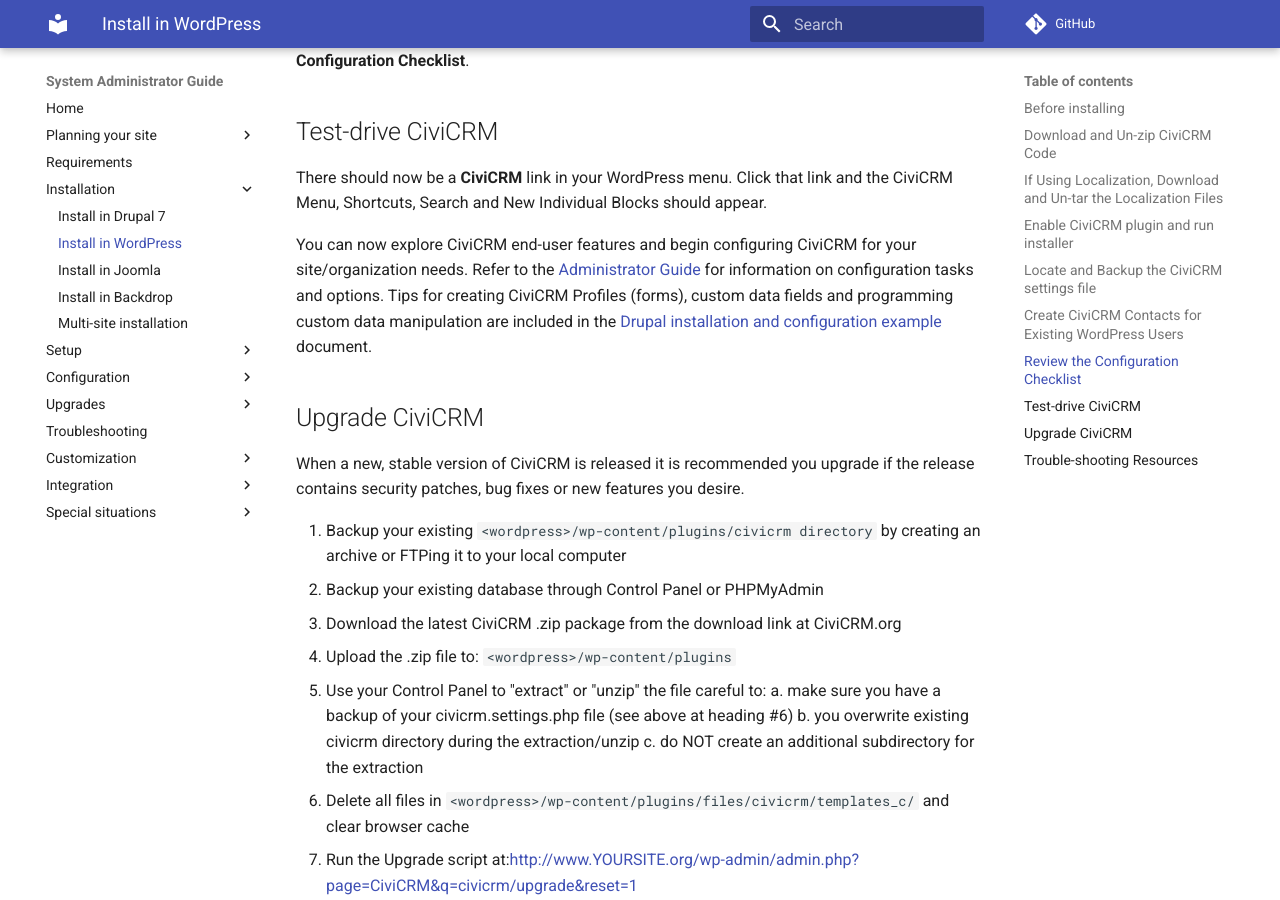
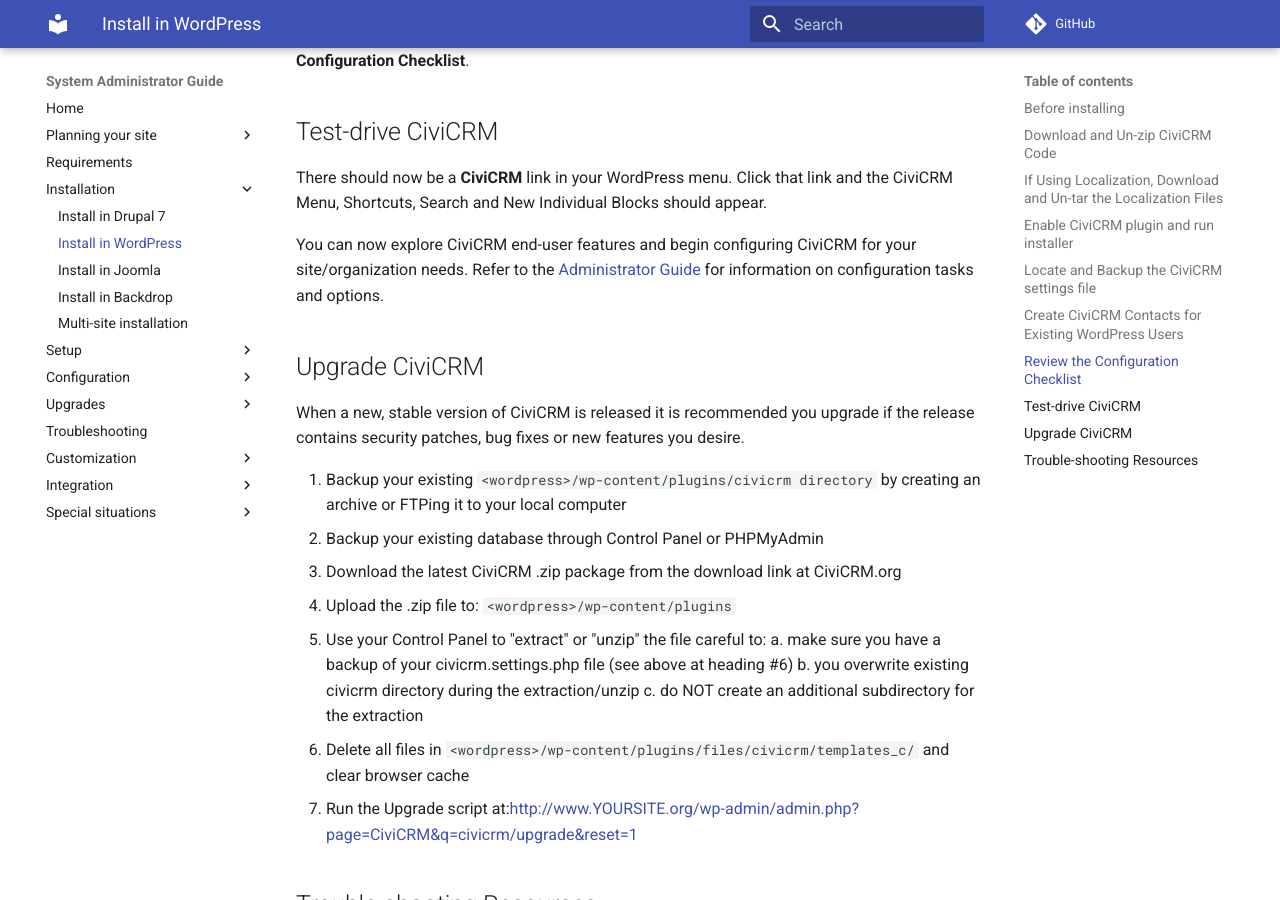
Before and after one commit to civicrm/civicrm-sysadmin-guide, an MkDocs documentation site: the page built from docs/install/wordpress.md, in a window 1280 px wide and 900 px high, scrolled down 4857 px. Built offline with MkDocs 1.6.1 and Material for MkDocs 9.7.7, drawn with Linux system fonts in a browser that asks for light colours; comment, search, counter and statistics services are not loaded; old or Windows-style settings are respelled for this version of MkDocs.

Commit message:
Remove references to incongruent CMS platforms

```diff
--- a/docs/install/wordpress.md
+++ b/docs/install/wordpress.md
@@ -147,7 +147,7 @@ The **Configuration Checklist** provides a convenient way to work through the se
 
 There should now be a **CiviCRM** link in your WordPress menu. Click that link and the CiviCRM Menu, Shortcuts, Search and New Individual Blocks should appear.
 
-You can now explore CiviCRM end-user features and begin configuring CiviCRM for your site/organization needs. Refer to the [Administrator Guide](https://wiki.civicrm.org/confluence/display/CRMDOC/User+guide+supplement) for information on configuration tasks and options. Tips for creating CiviCRM Profiles (forms), custom data fields and programming custom data manipulation are included in the [Drupal installation and configuration example](https://wiki.civicrm.org/confluence/display/CRMDOC/Drupal+installation+and+configuration+example) document.
+You can now explore CiviCRM end-user features and begin configuring CiviCRM for your site/organization needs. Refer to the [Administrator Guide](https://wiki.civicrm.org/confluence/display/CRMDOC/User+guide+supplement) for information on configuration tasks and options.
 
 ## Upgrade CiviCRM
 
```
Also changed, not shown: docs/upgrade/joomla.md (+1 -1 lines), docs/upgrade/wordpress.md (+1 -1 lines).
